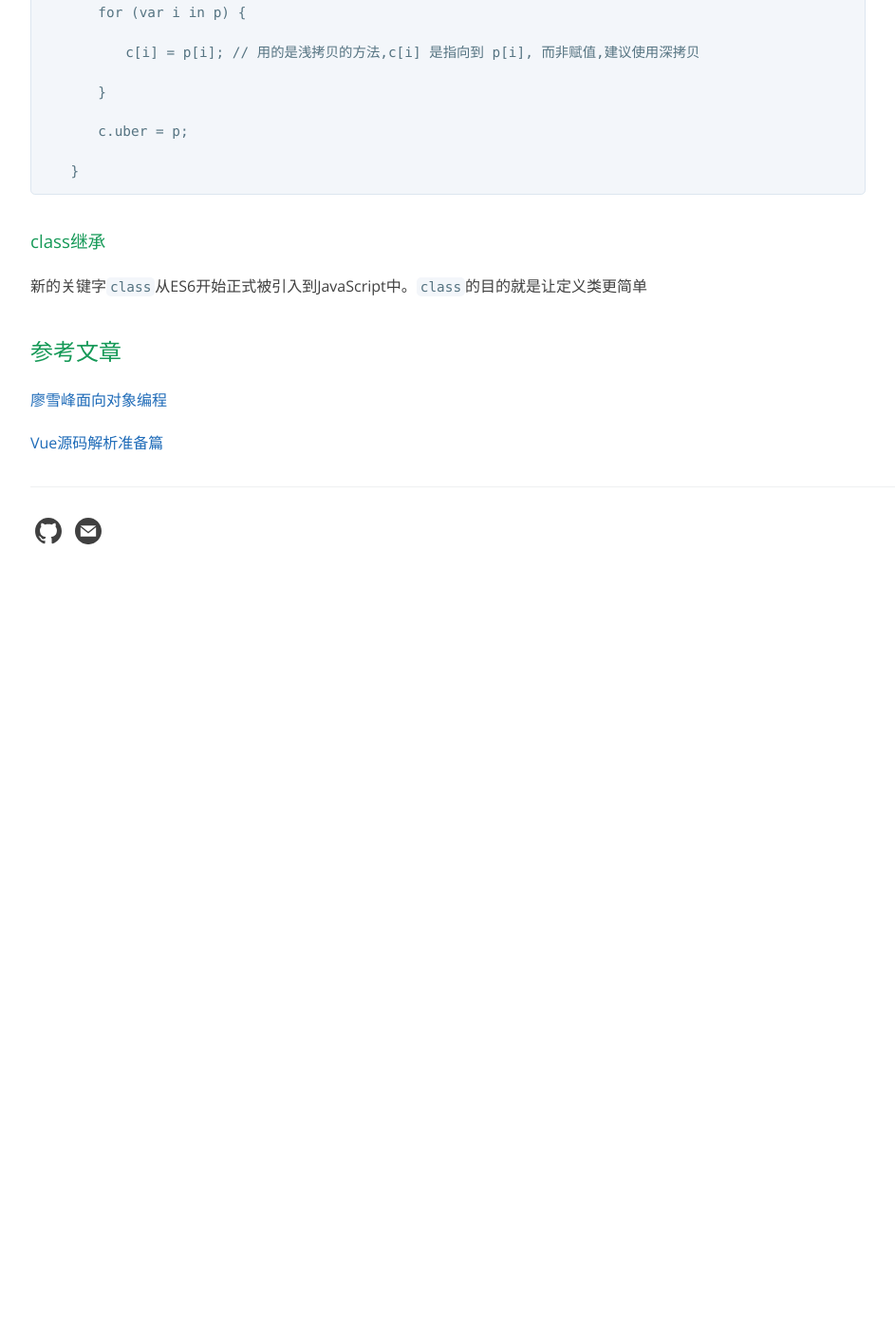
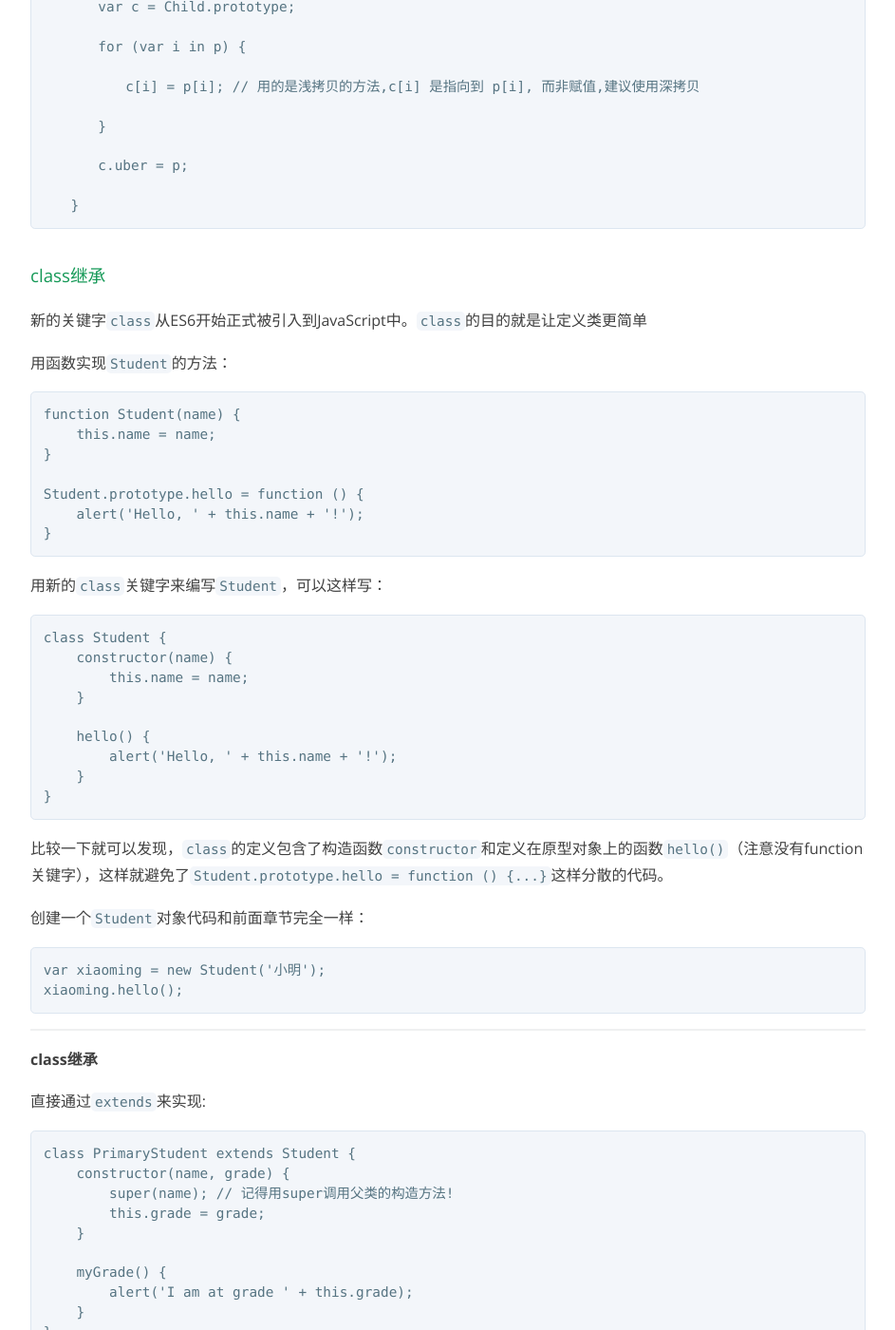
Before and after one commit to higwendolyn/Alias, a Jekyll site: the page built from _posts/2021-01-03-vue-prepare.md, in a window 1280 px wide and 1400 px high, scrolled down 10969 px. Shown: the whole window at 95% size, without its empty margins (64-1007 px from the left). Built offline with Jekyll 4.4.1, drawn with Linux system fonts in a browser that asks for light colours; before the commit the page ends 11599 px from its top, so only the background shows below that; some of the changed text lies outside the part shown.

Commit message:
vue响应式数据功能

````diff
--- a/_posts/2021-01-03-vue-prepare.md
+++ b/_posts/2021-01-03-vue-prepare.md
@@ -396,6 +396,8 @@
 
 这样做的优点是效率比较高（不用执行和建立Animal的实例了），比较省内存。缺点是 ```Cat.prototype```和```Animal.prototype```现在指向了同一个对象，那么任何对Cat.prototype的修改，都会反映到Animal.prototype。
 
+---
+
 <font style="color: #ec7907;">利用空对象作为中介</font>
 
 如下：
@@ -428,6 +430,7 @@
 　　}
 ```
 
+---
 
 <font style="color: #ec7907;">拷贝继承</font>
 
@@ -457,7 +460,69 @@
 
 新的关键字```class```从ES6开始正式被引入到JavaScript中。```class```的目的就是让定义类更简单
 
+用函数实现```Student```的方法：
 
+```JS
+function Student(name) {
+    this.name = name;
+}
+
+Student.prototype.hello = function () {
+    alert('Hello, ' + this.name + '!');
+}
+```
+
+用新的```class```关键字来编写```Student```，可以这样写：
+
+```JS
+class Student {
+    constructor(name) {
+        this.name = name;
+    }
+
+    hello() {
+        alert('Hello, ' + this.name + '!');
+    }
+}
+```
+
+比较一下就可以发现，```class```的定义包含了构造函数```constructor```和定义在原型对象上的函数```hello()```（注意没有function关键字），这样就避免了```Student.prototype.hello = function () {...}```这样分散的代码。
+
+创建一个```Student```对象代码和前面章节完全一样：
+
+```JS
+var xiaoming = new Student('小明');
+xiaoming.hello();
+```
+
+---
+
+**class继承**
+
+直接通过```extends```来实现:
+
+```JS
+class PrimaryStudent extends Student {
+    constructor(name, grade) {
+        super(name); // 记得用super调用父类的构造方法!
+        this.grade = grade;
+    }
+
+    myGrade() {
+        alert('I am at grade ' + this.grade);
+    }
+}
+```
+
+<font style="color: red;">注意</font>
+
+所以，```PrimaryStudent```的定义也是```class```关键字实现的，而```extends```则表示原型链对象来自```Student```。子类的构造函数可能会与父类不太相同，例如，PrimaryStudent需要name和grade两个参数，并且需要通过```super(name)```来调用父类的构造函数，否则父类的```name```属性无法正常初始化。
+
+```PrimaryStudent```已经自动获得了父类```Student```的hello方法，我们又在子类中定义了新的myGrade方法。
+
+## Object.defineProperty
+
+这个方法在js中十分强大，Vue正是使用了它实现了响应式数据功能。
 
 ## 参考文章
 
````
